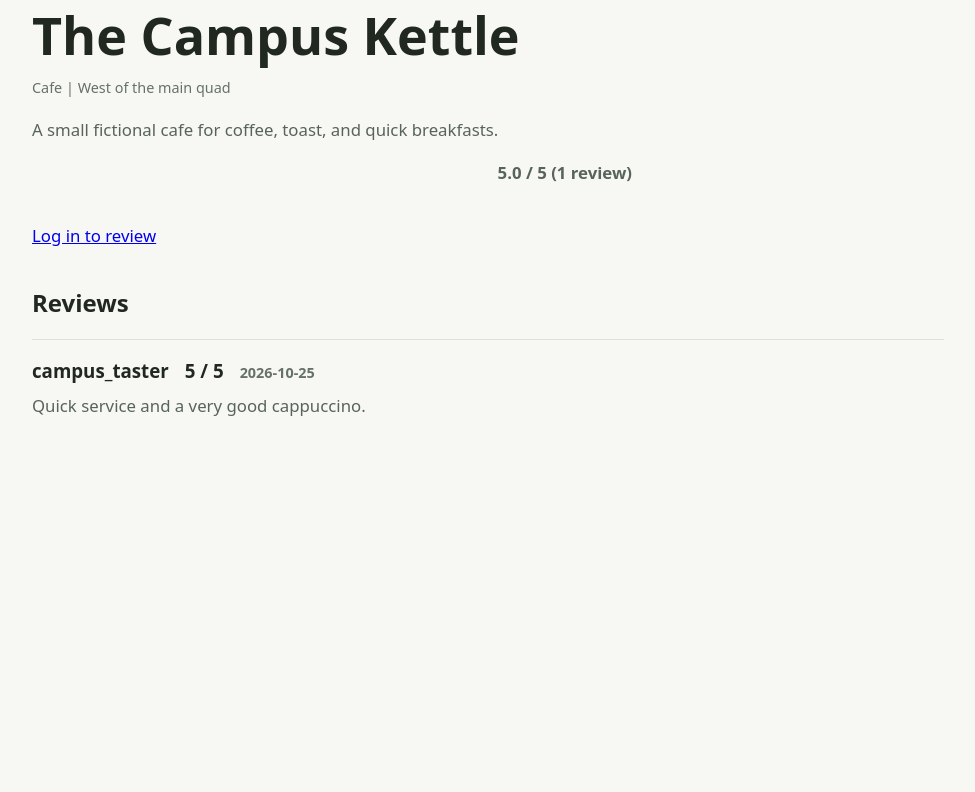
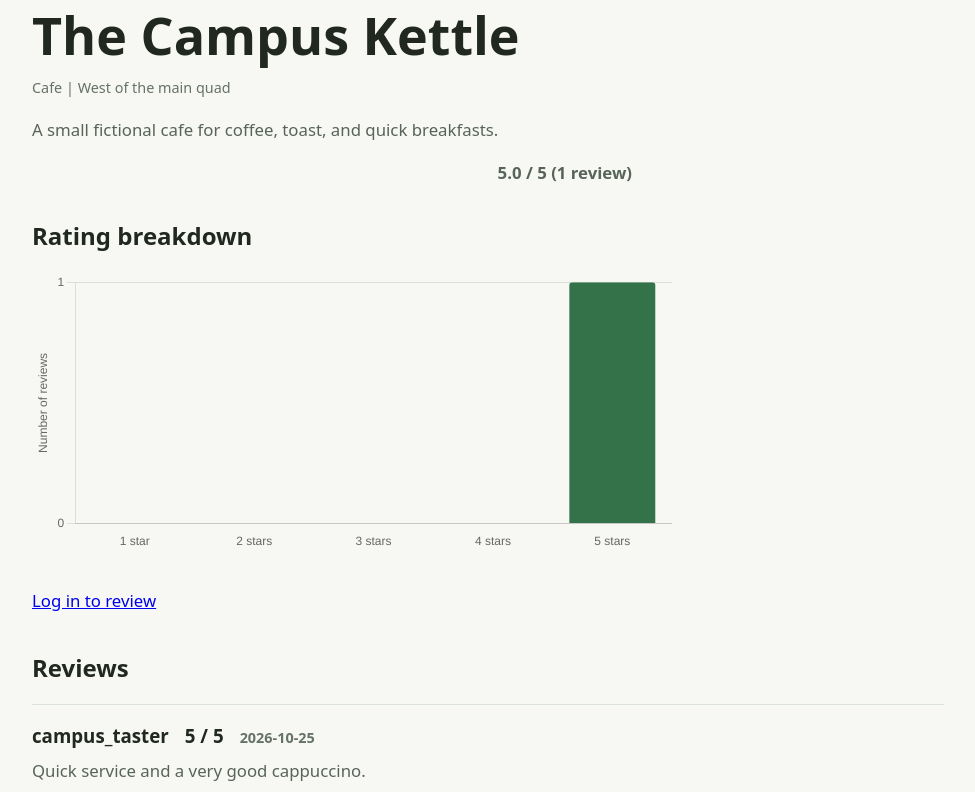
Before and after one commit to satvikigutta/rate-the-food, a Flask app: page /place/1 in a window 1280 px wide. Shown: the part 175-967 px from the top of the page, without its empty margins (152-1127 px from the left). Before the commit the page ends 591 px from the top, so only its background shows below. Run offline with Flask 3, Linux system fonts and the light colour scheme; data comes from the database, SQL or seed files in the repository.

Commit message:
Ratings chart

```diff
--- a/app.py
+++ b/app.py
@@ -271,6 +271,18 @@ def render_place_page(place_id, form_rating=None, form_text=None):
             """,
             (place_id,),
         ).fetchall()
+        rating_rows = connection.execute(
+            """
+            SELECT rating, COUNT(*) AS count
+            FROM reviews
+            WHERE place_id = ?
+            GROUP BY rating
+            """,
+            (place_id,),
+        ).fetchall()
+        rating_counts = [0, 0, 0, 0, 0]
+        for rating_row in rating_rows:
+            rating_counts[rating_row["rating"] - 1] = rating_row["count"]
         user_review = None
         if session.get("user_id") is not None:
             user_review = connection.execute(
@@ -291,6 +303,7 @@ def render_place_page(place_id, form_rating=None, form_text=None):
         "place.html",
         place=place,
         reviews=reviews,
+        rating_counts=rating_counts,
         user_review=user_review,
         form_rating=form_rating,
         form_text=form_text,
--- a/templates/base.html
+++ b/templates/base.html
@@ -260,6 +260,17 @@
       font-size: 0.85rem;
     }
 
+    .rating-chart-section {
+      max-width: 640px;
+      margin-top: 32px;
+    }
+
+    .rating-chart-container {
+      position: relative;
+      height: 280px;
+      margin-top: 16px;
+    }
+
     @media (max-width: 520px) {
       .place-row {
         grid-template-columns: 24px minmax(0, 1fr);
@@ -295,5 +306,6 @@
     {% endfor %}
     {% block content %}{% endblock %}
   </main>
+  {% block scripts %}{% endblock %}
 </body>
 </html>
--- a/templates/place.html
+++ b/templates/place.html
@@ -13,6 +13,12 @@
   {% endif %}
   ({{ place['review_count'] }} {% if place['review_count'] == 1 %}review{% else %}reviews{% endif %})
 </p>
+<section class="rating-chart-section" aria-labelledby="rating-chart-heading">
+  <h2 id="rating-chart-heading">Rating breakdown</h2>
+  <div class="rating-chart-container">
+    <canvas id="rating-chart" role="img" aria-label="Number of reviews for each star rating from 1 to 5"></canvas>
+  </div>
+</section>
 <section class="review-form-section" aria-labelledby="review-form-heading">
   {% if session.get('user_id') %}
     <h2 id="review-form-heading">{% if user_review %}Edit your review{% else %}Write a review{% endif %}</h2>
@@ -51,3 +57,38 @@
   {% endfor %}
 </section>
 {% endblock %}
+{% block scripts %}
+<script src="https://cdn.jsdelivr.net/npm/chart.js@4.4.7/dist/chart.umd.min.js"></script>
+<script>
+  const ratingChart = document.getElementById("rating-chart");
+
+  new Chart(ratingChart, {
+    type: "bar",
+    data: {
+      labels: ["1 star", "2 stars", "3 stars", "4 stars", "5 stars"],
+      datasets: [{
+        label: "Reviews",
+        data: {{ rating_counts|tojson }},
+        backgroundColor: ["#b44a3d", "#d08346", "#d3ad45", "#7b9a55", "#34734a"],
+        borderRadius: 3
+      }]
+    },
+    options: {
+      responsive: true,
+      maintainAspectRatio: false,
+      plugins: {
+        legend: { display: false },
+        tooltip: { enabled: true }
+      },
+      scales: {
+        x: { grid: { display: false } },
+        y: {
+          beginAtZero: true,
+          ticks: { precision: 0 },
+          title: { display: true, text: "Number of reviews" }
+        }
+      }
+    }
+  });
+</script>
+{% endblock %}
```
